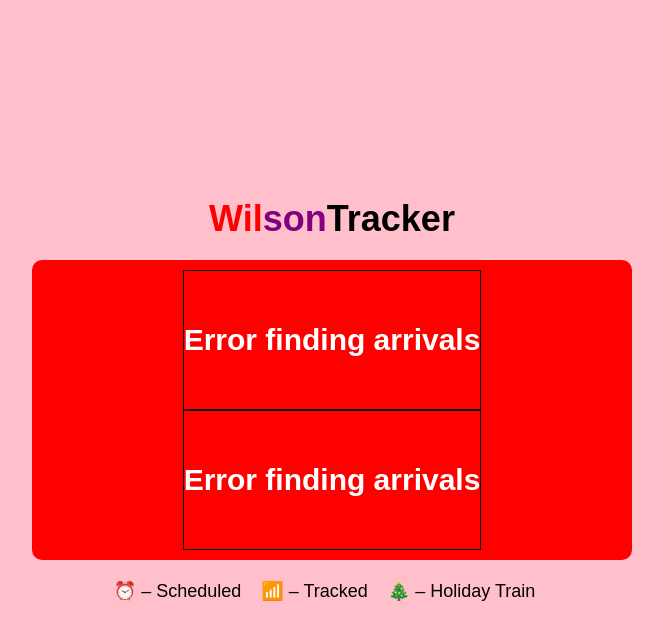
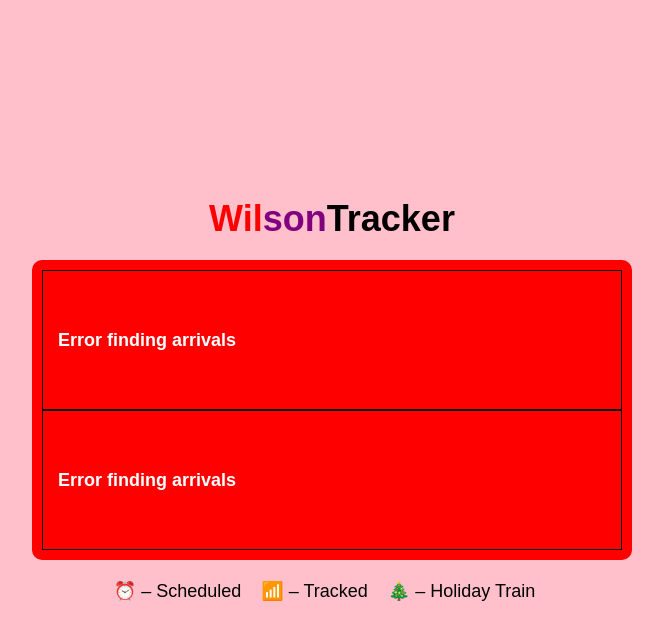
Before and after one commit to regimepup/wilsontracker, a Flask app: page / in a window 1280 px wide. Shown: the top 640 px of the page, without its empty margins (308-971 px from the left). Run offline with Flask 3, Linux system fonts and the light colour scheme; data that the repository does not hold is empty.

Commit message:
rollback

```diff
--- a/static/styles.css
+++ b/static/styles.css
@@ -65,27 +65,35 @@
     background-color: purple;
 }
 
+/* === Inner container for stacking stops === */
 .inner-container {
     display: flex;
     flex-direction: column;
-    height: 100%;
+    width: 100%;
+    flex: 1; /* allows dynamic height */
 }
 
+/* === Inner boxes (each representing one direction) === */
 .inner-box {
-    flex: 1; /* Each half takes 50% of the height */
     display: flex;
     flex-direction: column;
+    width: 100%;
+    flex: 1; /* split evenly */
+    justify-content: space-between;
 }
 
+/* === Sub-boxes (individual stops) === */
 .sub-box {
-    flex: 1; /* Each train takes equal share of its half */
     display: flex;
-    flex-direction: column;
-    justify-content: center; /* Center text vertically */
-    text-align: center;
-    border: 1px solid black; /* Optional: visual debugging */
+    align-items: center;
+    justify-content: space-between;
+    padding: 0 15px;
+    flex: 1; /* evenly split inside inner-box */
+    font-size: 18px;
+    font-weight: bold;
+    border: 1px solid black;
+    overflow: hidden;
 }
-
 
 /* === Stop Name & Arrival Time === */
 .stop-name {
```
